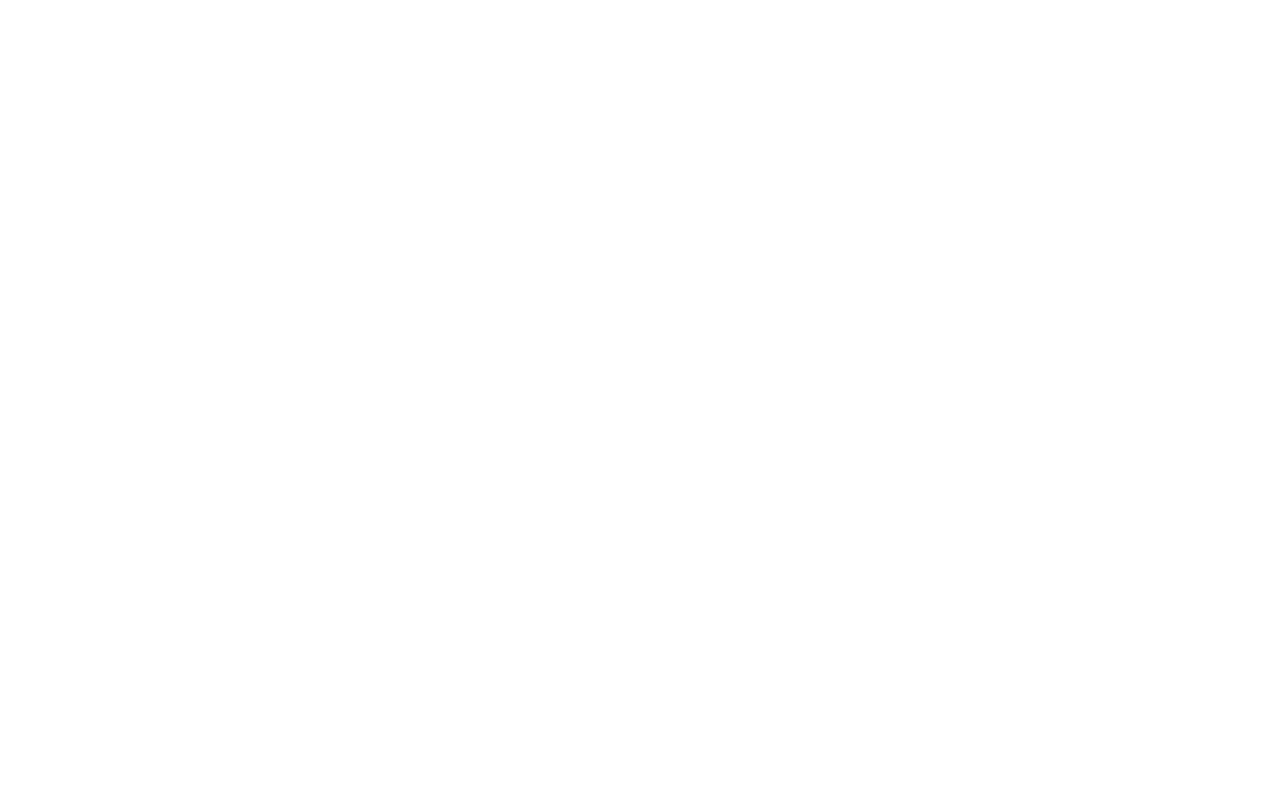
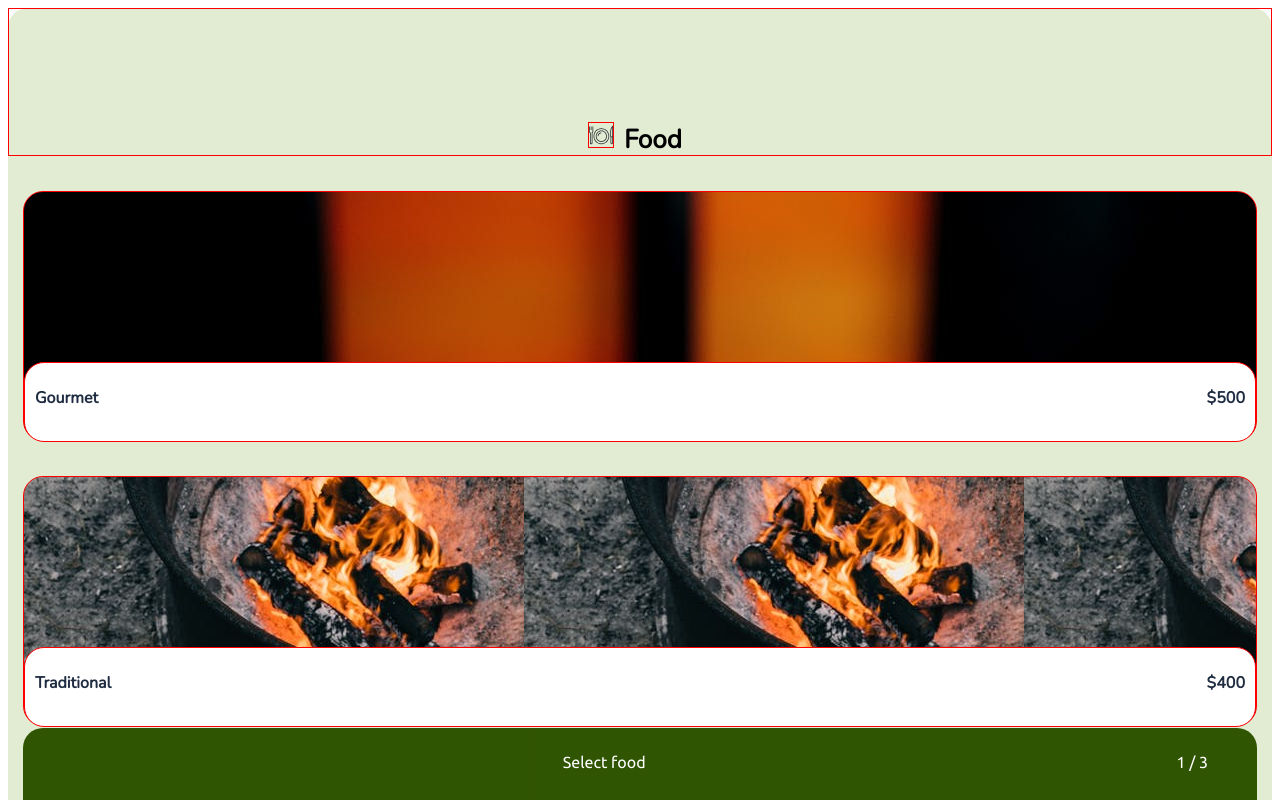
Before and after one commit to jadilovic/vacationBooking, a React (Create React App) app: page /food in a window 1280 px wide. Before the commit this address had no page. Shown: the top 800 px of the page. Built offline with nearby package versions, Linux system fonts and the light colour scheme.

Commit message:
starting food

```diff
--- a/src/App.js
+++ b/src/App.js
@@ -1,9 +1,9 @@
 import { Routes, Route } from 'react-router-dom';
 import Welcome from './pages/Welcome';
 import Accommodation from './pages/Accommodation';
-import Question3 from './pages/Question3';
 import Summary from './pages/Summary';
 import Transport from './pages/Transport';
+import Food from './pages/Food';
 
 function App() {
 	return (
@@ -11,7 +11,7 @@
 			<Route path="/" element={<Welcome />} />
 			<Route path="/accommodation" element={<Accommodation />} />
 			<Route path="/transport" element={<Transport />} />
-			<Route path="/question3" element={<Question3 />} />
+			<Route path="/food" element={<Food />} />
 			<Route path="/summary" element={<Summary />} />
 		</Routes>
 	);
--- /dev/null
+++ b/src/data/foods.js
@@ -0,0 +1,22 @@
+const foods = [
+	{
+		name: 'Gourmet ',
+		cost: 500,
+		photo: 'backgroundGourmet',
+		selected: false,
+	},
+	{
+		name: 'Traditional',
+		cost: 400,
+		photo: 'backgroundTraditional',
+		selected: false,
+	},
+	{
+		name: 'Fast food',
+		cost: 300,
+		photo: 'backgroundFastFood',
+		selected: false,
+	},
+];
+
+export default foods;
--- /dev/null
+++ b/src/pages/Food.js
@@ -0,0 +1,113 @@
+import React, { useEffect, useState, useRef } from 'react';
+import { Link } from 'react-router-dom';
+import '../styles/food.css';
+import foodSvg from '../svg/food.svg';
+import checkSvg from '../svg/check.svg';
+import foods from '../data/foods';
+
+const Food = () => {
+	const [data, setData] = useState([]);
+	const [selectedFood, setSelectedFood] = useState(false);
+	const prevIndex = useRef(-1);
+
+	useEffect(() => {
+		setData(foods);
+	}, []);
+
+	useEffect(() => {
+		const selected = data.some((item) => item.selected === true);
+		setSelectedFood(selected);
+	}, [data]);
+
+	const handleSelection = (e) => {
+		e.preventDefault();
+		const index = e.target.id;
+		if (index === prevIndex.current) {
+			data.forEach((item) => (item.selected = false));
+			localStorage.removeItem('food');
+			prevIndex.current = -1;
+			setData([...data]);
+		} else {
+			prevIndex.current = index;
+			data.forEach((item) => (item.selected = false));
+			data[index] = { ...data[index], selected: true };
+			localStorage.setItem('food', JSON.stringify(data[index]));
+			setData([...data]);
+		}
+	};
+
+	return (
+		<div
+			style={{
+				background: '#E1ECD3',
+				borderRadius: '20px',
+			}}
+		>
+			<div className="header">
+				<img className="svgFood" alt="building" src={foodSvg} />
+				<span
+					style={{ fontWeight: 'bold', display: 'inline' }}
+					className="font-nunito"
+				>
+					Food
+				</span>
+			</div>
+			{data.map((food, index) => {
+				return (
+					<div
+						onClick={handleSelection}
+						id={index}
+						key={food.name}
+						className={`card ${
+							food.selected ? food.photo + 'Dark' : food.photo
+						}`}
+					>
+						{food.selected && (
+							<div style={{ background: '#61AB04' }} className="circle">
+								<div className="check">
+									<img alt="check" src={checkSvg} />
+								</div>
+							</div>
+						)}
+						<div id={index} className="infoButton">
+							<span
+								style={{
+									float: 'left',
+									color: `${food.selected ? '#61AB04' : ''}`,
+								}}
+								className="font-nunito"
+							>
+								{food.name}
+							</span>
+							<span
+								style={{
+									float: 'right',
+									color: `${food.selected ? '#61AB04' : ''}`,
+								}}
+								className="font-nunito"
+							>
+								{`$${food.cost}`}
+							</span>
+						</div>
+					</div>
+				);
+			})}
+			<Link
+				className={`${selectedFood ? '' : 'disabled-link'}`}
+				style={{ textDecoration: 'none' }}
+				to="/summary"
+			>
+				<div
+					className={`footer footer-food-color${selectedFood ? '' : '-dark'}`}
+				>
+					<p className="font-link">
+						Select food{' '}
+						<span style={{ float: 'right', paddingRight: 40 }}>1 / 3</span>
+					</p>
+				</div>
+			</Link>
+		</div>
+	);
+};
+
+export default Food;
--- a/src/pages/Question3.js
+++ /dev/null
@@ -1,7 +0,0 @@
-import React from 'react';
-
-const Question3 = () => {
-	return <div>Question3</div>;
-};
-
-export default Question3;
--- /dev/null
+++ b/src/styles/food.css
@@ -0,0 +1,44 @@
+* {
+	box-sizing: border-box;
+}
+
+.svgFood {
+	border: 1px solid red;
+	height: 26px;
+}
+
+.backgroundGourmet {
+	background-image: url('../images/food-gourmet.jpeg');
+}
+
+.backgroundGourmetDark {
+	background: linear-gradient(0deg, rgba(0, 0, 0, 0.7), rgba(0, 0, 0, 0.7)),
+		url('../images/food-gourmet.jpeg');
+}
+
+.backgroundTraditional {
+	background-image: url('../images/food-traditional.jpeg');
+}
+
+.backgroundTraditionalDark {
+	background: linear-gradient(0deg, rgba(0, 0, 0, 0.7), rgba(0, 0, 0, 0.7)),
+		url('../images/food-traditional.jpeg');
+}
+
+.backgroundFastFood {
+	background-image: url('../images/food-cheap.jpeg');
+}
+
+.backgroundFastFoodDark {
+	background: linear-gradient(0deg, rgba(0, 0, 0, 0.7), rgba(0, 0, 0, 0.7)),
+		url('../images/food-cheap.jpeg');
+}
+
+.footer-food-color {
+	background: #61ab04;
+}
+
+.footer-food-color-dark {
+	background: linear-gradient(0deg, rgba(0, 0, 0, 0.5), rgba(0, 0, 0, 0.5)),
+		#61ab04;
+}
```
